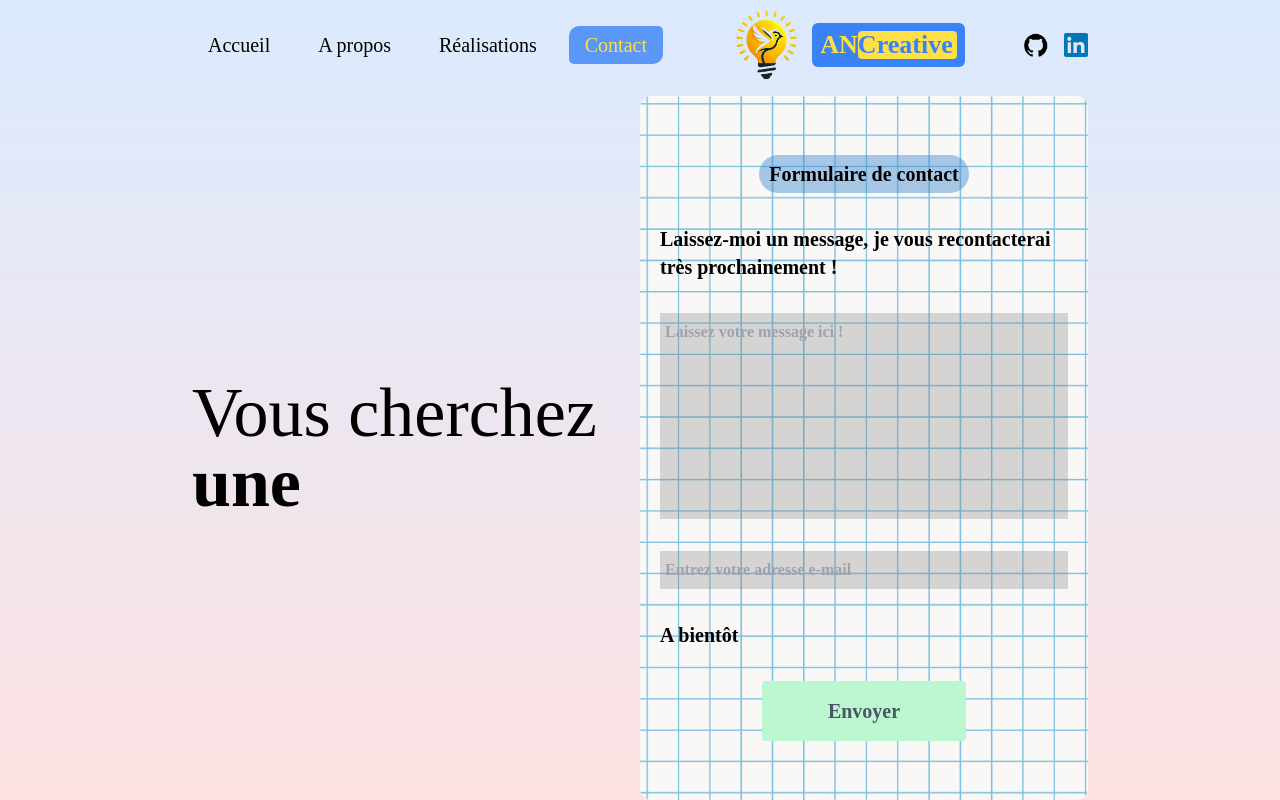
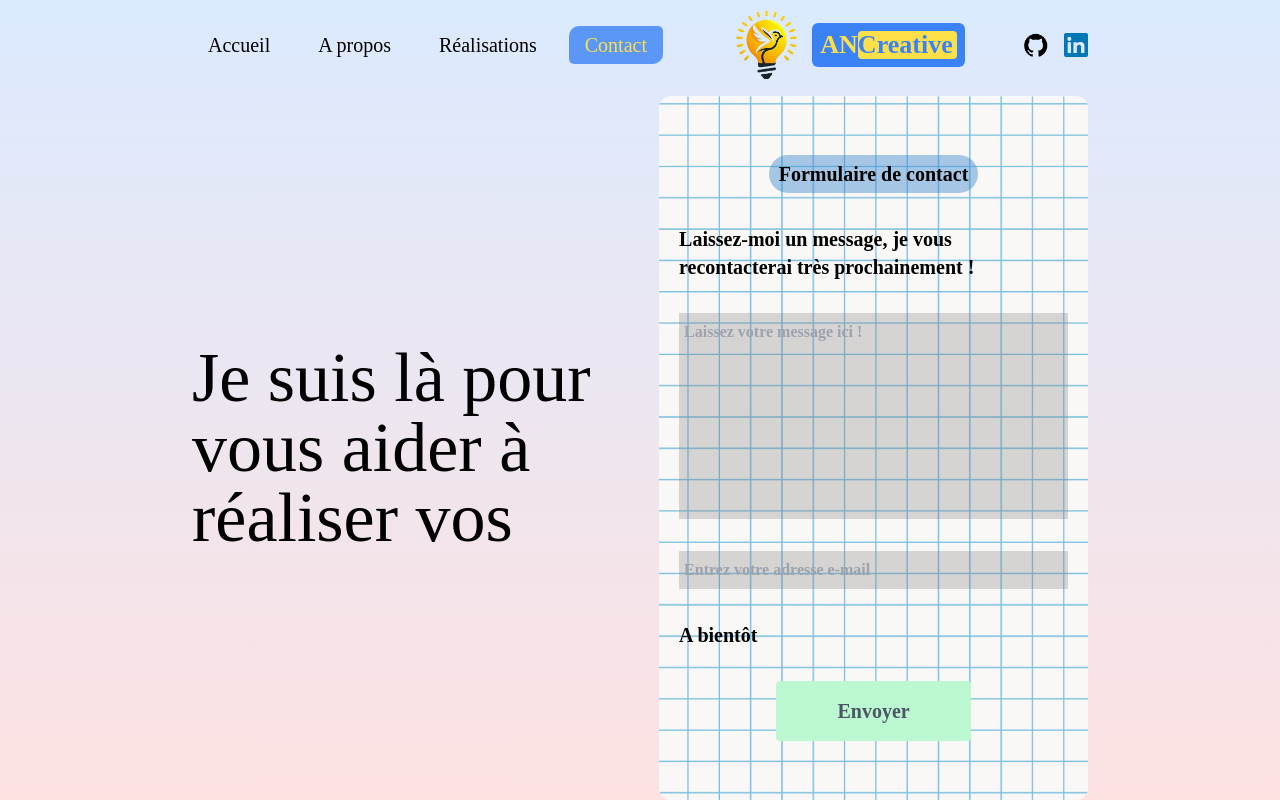
Before and after one commit to NajibACHCHAQ/portfolio, a Next.js app: page /contact in a window 1280 px wide. Built offline with nearby package versions, Linux system fonts and the light colour scheme.

Commit message:
maj Typed js

```diff
--- a/src/app/contact/page.jsx
+++ b/src/app/contact/page.jsx
@@ -19,6 +19,7 @@ const ContactPage = () => {
       setMessage('Un e-mail a été envoyé à Najib');
       setSuccess(true);
       setError(false);
+      formRef.current.reset();
     } catch (error) {
       console.error('Erreur', error);
       setMessage("Une erreur s&apos;est produite lors de l&apos;envoi du message.");
@@ -44,14 +45,13 @@ const ContactPage = () => {
     <motion.div className="h-full" initial={{ y: "-200vh" }} animate={{ y: "0%" }} transition={{ duration: 1 }}>
       <div className="h-full w-full flex flex-col lg:flex-row px-4 sm:px-8 md:px-12 lg:px-20 xl:px-48">
         {/* TEXT CONTAINER */}
-        <div className="h-full w-full lg:h-full lg:w-1/2 flex flex-col items-center text-6xl justify-around">
-          <div className="text-[70px] float-l">
-            <div id="typed-strings">
-              <p>Vous cherchez <strong>un développeur passionné</strong>.</p>
-              <p>Vous cherchez <strong>une personne prête à relever tous les défis</strong>.</p>
-              <p>Ne cherchez plus !</p>
-              <p>Vous avez trouvé.</p>
-            </div>
+        <div className="h-full w-fit mr-10 lg:h-full lg:w-1/2 flex flex-col items-center text-6xl justify-around">
+          <div className="text-[70px] w-fit mx-auto float-l">
+          <div id="typed-strings">
+          <p>Je suis là pour vous aider à réaliser vos projets.</p>
+          <p>N&apos;hésitez pas à me contacter pour discuter de vos idées.</p>
+          <p>Ensemble, nous pouvons créer quelque chose de Génial !</p>
+        </div>
             <h2><span className="animation-entete" id="typed"></span></h2>
           </div>
         </div>
@@ -63,7 +63,7 @@ const ContactPage = () => {
           <input id="monInput" name="user_email" type="email" className="outline-none" placeholder="Entrez votre adresse e-mail" required />
           <span>A bientôt</span>
           <button className="w-[50%] mx-auto bg-green-200 rounded font-semibold text-gray-600 p-4 hover:bg-green-400">Envoyer</button>
-          {success && <span className="text-green-600 font-semibold">Votre message a été envoyé avec succès !</span>}
+          {success && <span className="text-green-600 font-semibold mx-auto">Votre message a été envoyé avec succès !</span>}
           {error && <span className="text-red-600 font-semibold">Une erreur s&apos;est produite lors de l&apos;envoi du message !</span>}
         </form>
       </div>
```
